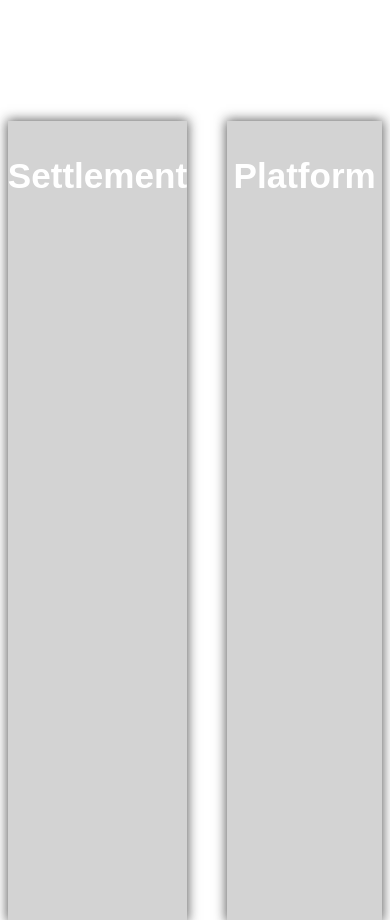
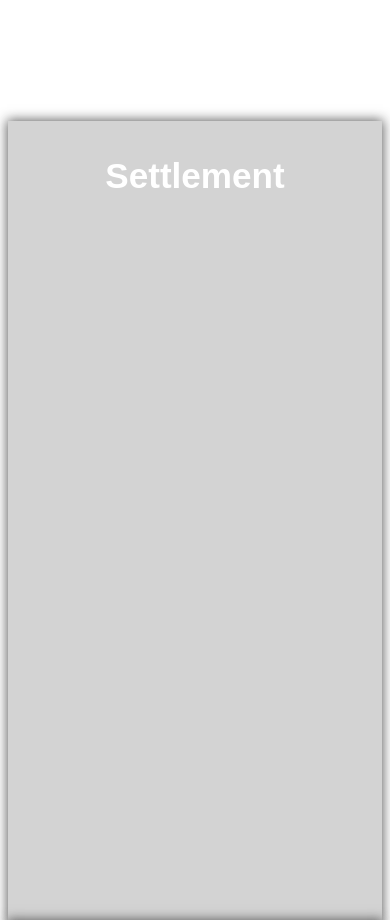
Before and after one commit to santilopez10/Opus, a plain HTML site: page index.html in a window 390 px wide. Shown: the part 1800-2720 px from the top of the page. Drawn offline with Linux system fonts and the light colour scheme.

Commit message:
Update style.css

```diff
--- a/style.css
+++ b/style.css
@@ -4,6 +4,10 @@ body {
 }
 
 @media (max-width: 995px) {
+    .business-model-page {
+        grid-template-columns: 1fr!important;
+        grid-template-rows: 1fr 1fr!important;
+    }
     .reasons-grid {
         grid-template-columns: 1fr!important;
         grid-template-rows: 1fr 1fr 1fr 1fr!important;
```
